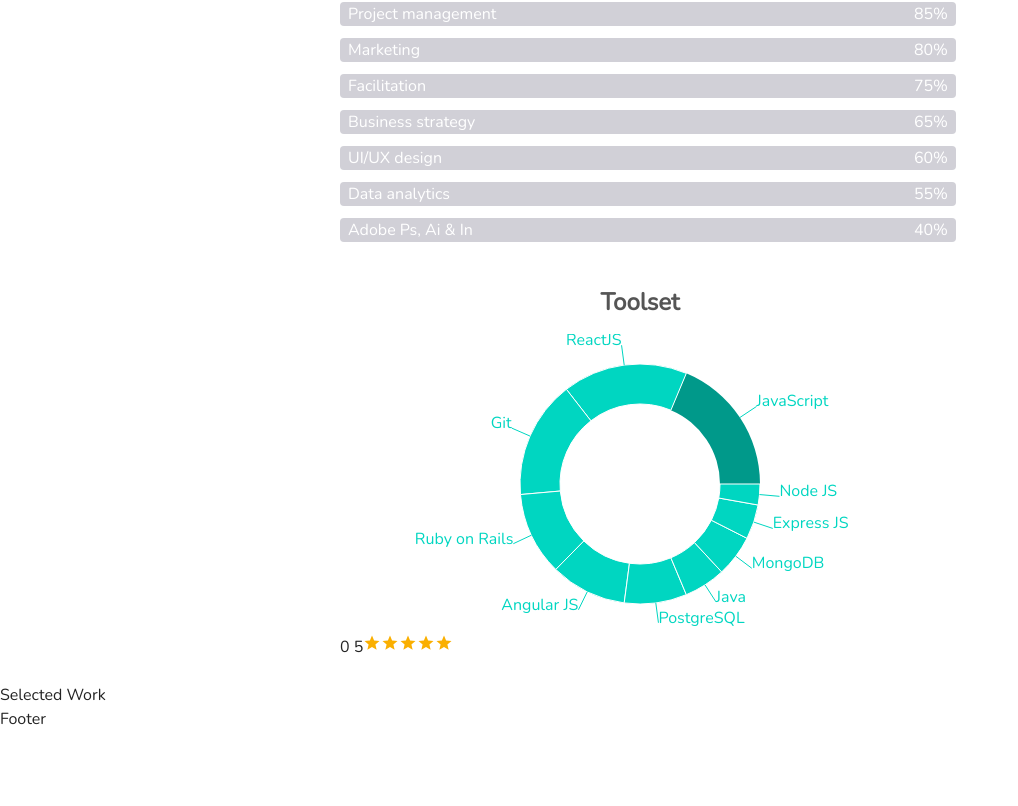
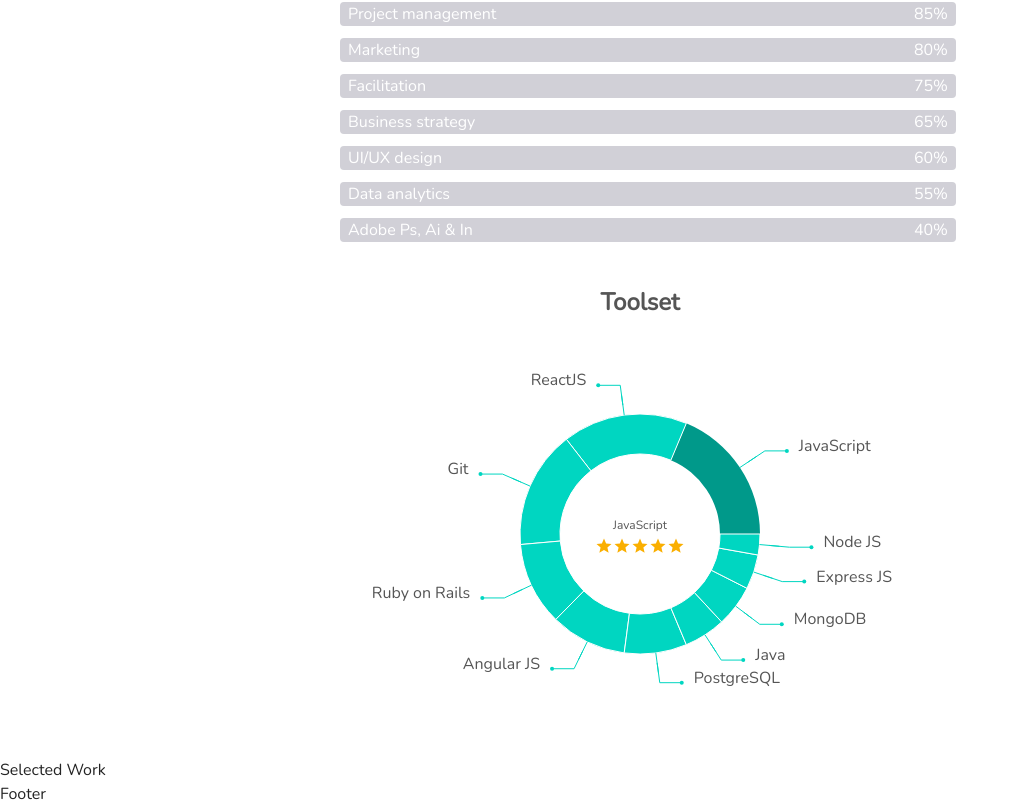
Before and after one commit to Fabianopb/fabianopb-sandbox, a React (Vite) app: page / in a window 1280 px wide. Shown: the part 1516-2322 px from the top of the page, without its empty margins (0-1018 px from the left). Before the commit the page ends 2247 px from the top, so only its background shows below. Built offline with nearby package versions, Linux system fonts and the light colour scheme.

Commit message:
Add dynamic rating for the chart skills

```diff
--- a/src/portfolio/index.tsx
+++ b/src/portfolio/index.tsx
@@ -250,6 +250,28 @@ const SkillSubtitle = styled.h2`
   color: #555;
 `;
 
+const ChartContainer = styled.div`
+  position: relative;
+  display: flex;
+  justify-content: center;
+  align-items: center;
+`;
+
+const RatingContainer = styled.div`
+  position: absolute;
+  width: 100%;
+  height: 100%;
+  display: flex;
+  flex-direction: column;
+  justify-content: center;
+  align-items: center;
+`;
+
+const RatingLabel = styled.div`
+  font-size: 12px;
+  color: #555;
+`;
+
 const skills = [
   { name: 'Problem solving', value: 100 },
   { name: 'Programming', value: 95 },
@@ -342,8 +364,13 @@ const PortfolioView = () => {
             </SkillBar>
           ))}
           <SkillSubtitle>Toolset</SkillSubtitle>
-          <ResponsiveContainer height={300}>
-            <PieChart width={730} height={300}>
+          <ChartContainer>
+            <RatingContainer>
+              <RatingLabel>{data02[activePieIndex].name}</RatingLabel>
+              <Rating value={data02[activePieIndex].value / 20} precision={0.5} size="small" />
+            </RatingContainer>
+            <ResponsiveContainer height={400}>
+              <PieChart>
                 <Pie
                   activeIndex={activePieIndex}
                   activeShape={(props: any) => {
@@ -369,14 +396,34 @@ const PortfolioView = () => {
                   cy="50%"
                   innerRadius={80}
                   outerRadius={120}
-                label={(p: { name: string }) => p.name}
+                  label={(props: any) => {
+                    const RADIAN = Math.PI / 180;
+                    const { cx, cy, midAngle, outerRadius, fill, name } = props;
+                    const sin = Math.sin(-RADIAN * midAngle);
+                    const cos = Math.cos(-RADIAN * midAngle);
+                    const sx = cx + (outerRadius + 10) * cos;
+                    const sy = cy + (outerRadius + 10) * sin;
+                    const mx = cx + (outerRadius + 30) * cos;
+                    const my = cy + (outerRadius + 30) * sin;
+                    const ex = mx + (cos >= 0 ? 1 : -1) * 22;
+                    const ey = my;
+                    const textAnchor = cos >= 0 ? 'start' : 'end';
+                    return (
+                      <g>
+                        <path d={`M${sx},${sy}L${mx},${my}L${ex},${ey}`} stroke={fill} fill="none" />
+                        <circle cx={ex} cy={ey} r={2} fill={fill} stroke="none" />
+                        <text x={ex + (cos >= 0 ? 1 : -1) * 12} y={ey} textAnchor={textAnchor} fill="#555">
+                          {name}
+                        </text>
+                      </g>
+                    );
+                  }}
                   fill="#00d6c1"
                   onMouseEnter={(_, index) => setActivePieIndex(index)}
                 />
               </PieChart>
             </ResponsiveContainer>
-          {activePieIndex} {data02[activePieIndex].value / 20}
-          <Rating defaultValue={data02[activePieIndex].value / 20} precision={0.5} size="small" />
+          </ChartContainer>
         </SkillsContainer>
       </Section>
 
```
Lines whose indentation alone changed are shown as unchanged.
